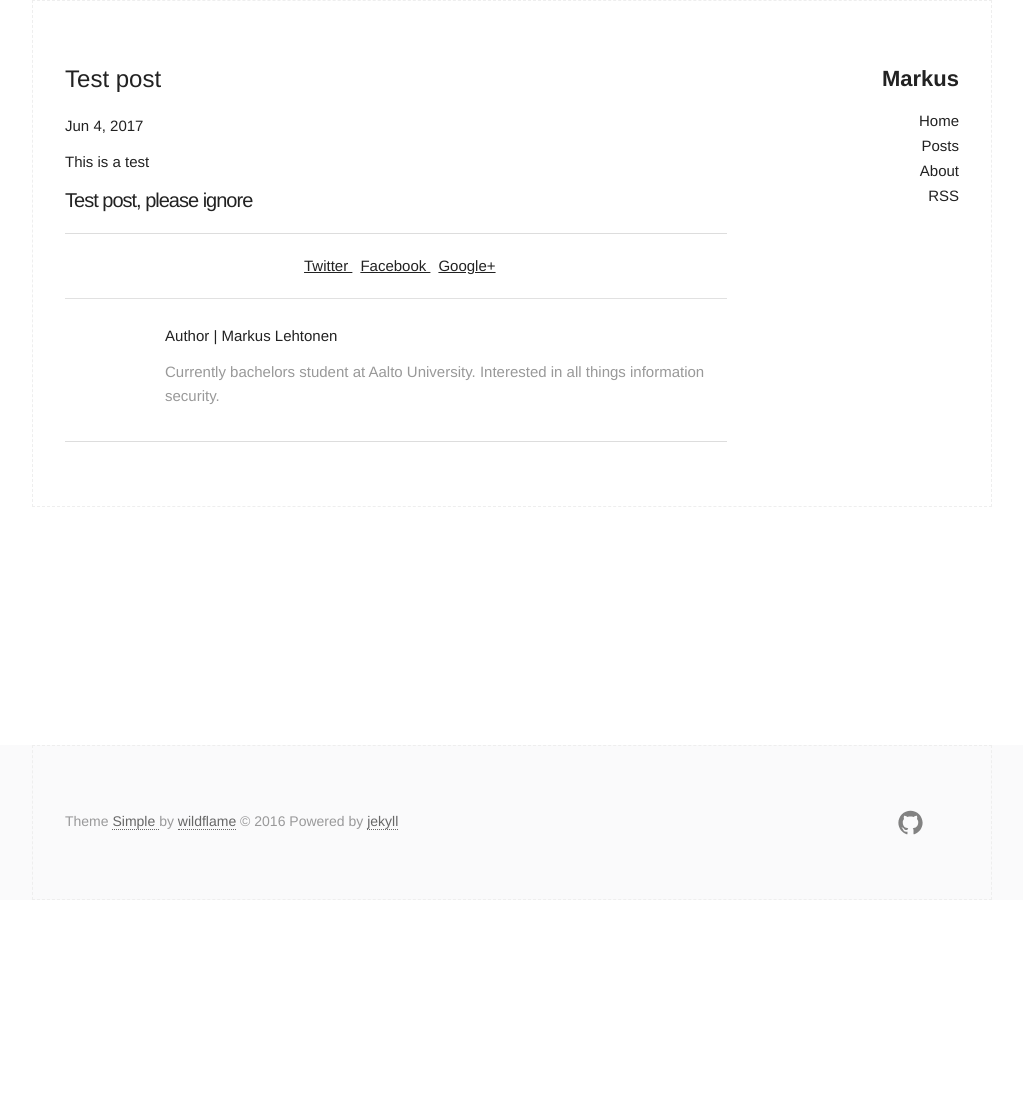
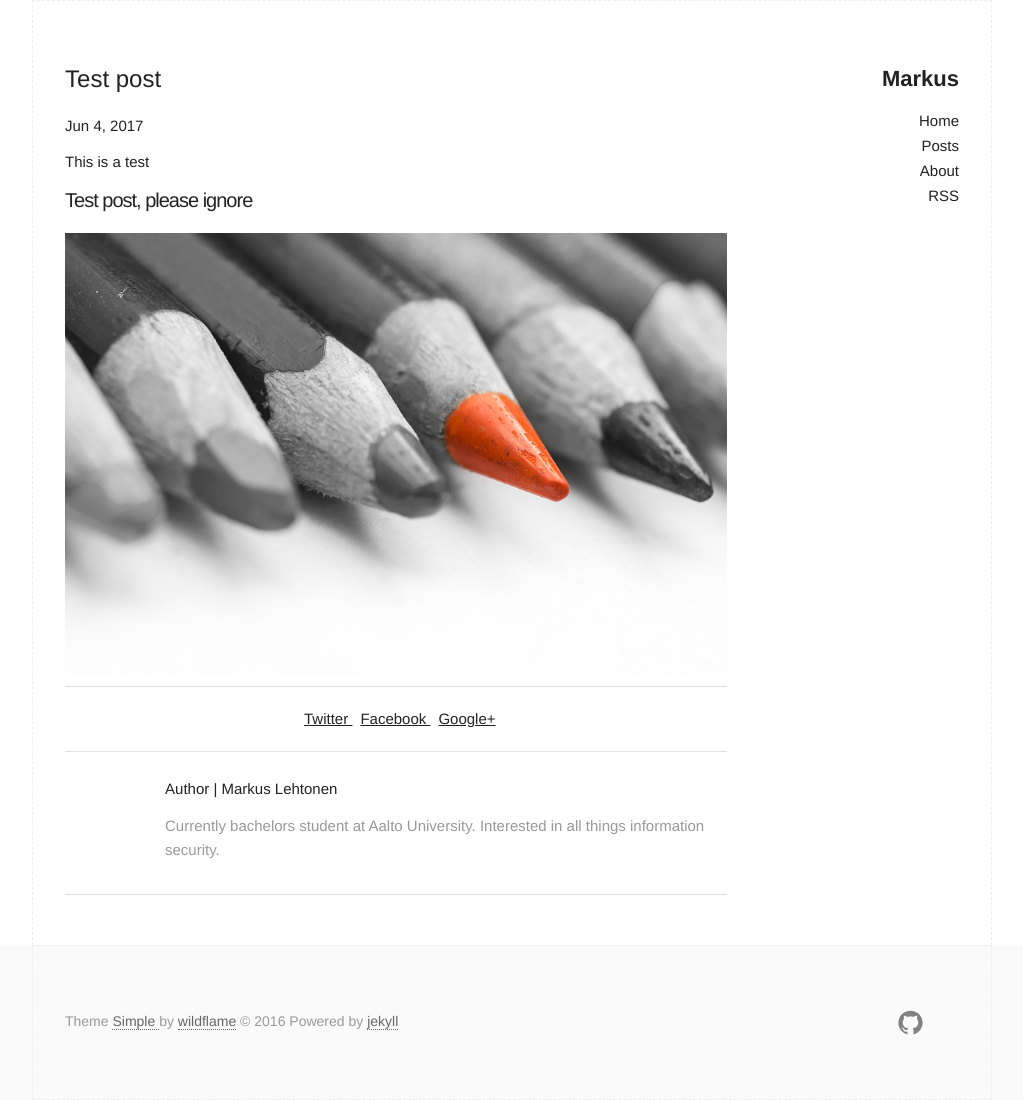
Before and after one commit to markusleh/markusleh.github.io, a Jekyll site: the page built from _posts/2017-06-04-test-post.md, in a window 1280 px wide. Shown: the whole page, without its empty margins (128-1151 px from the left). Built offline with Jekyll 4.4.1, drawn with Linux system fonts in a browser that asks for light colours; before the commit the page ends 900 px from its top, so only the background shows below that.

Commit message:
image testing

```diff
--- a/_posts/2017-06-04-test-post.md
+++ b/_posts/2017-06-04-test-post.md
@@ -10,3 +10,4 @@ This is a test
 <!--description-->
 
 ### Test post, please ignore
+![]({{site.baseurl}}/assets/img/image.jpg)
```
